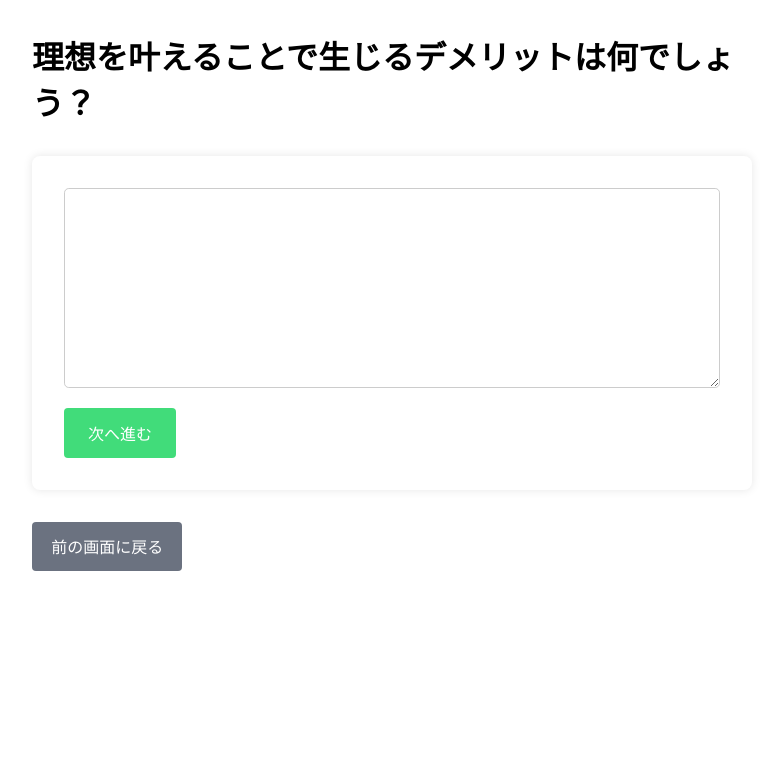
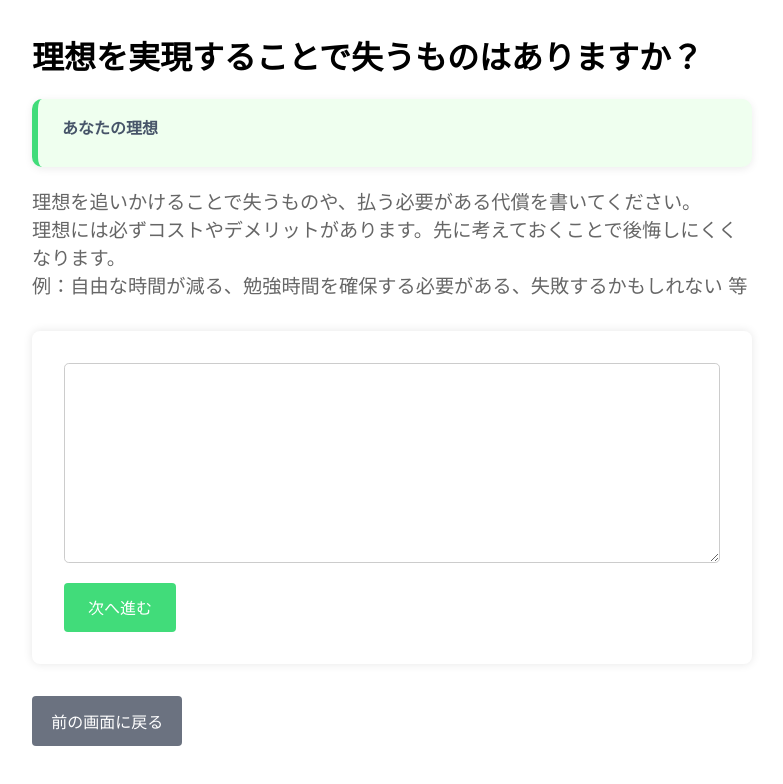
Before and after one commit to shige7ga/do-within-24, a React (Vite) app: page /drawbacks in a window 1280 px wide. Shown: the top 784 px of the page, without its empty margins (248-1031 px from the left). Built offline with nearby package versions, Linux system fonts and the light colour scheme.

Commit message:
デメリット入力ページを調整

```diff
--- a/src/features/ideal/containers/DrawbacksFormContainer.tsx
+++ b/src/features/ideal/containers/DrawbacksFormContainer.tsx
@@ -24,7 +24,14 @@ export default function DrawbacksFormContainer() {
 
     return (
       <div className={styles.container}>
-        <h1>理想を叶えることで生じるデメリットは何でしょう？</h1>
+        <h1>理想を実現することで失うものはありますか？</h1>
+        <div className={styles.idealCard}>
+          <h2 className={styles.idealCardTitle}>あなたの理想</h2>
+          <p className={styles.idealCardContent}>
+            {idealData.context}
+          </p>
+        </div>
+        <p className={styles.description}>理想を追いかけることで失うものや、払う必要がある代償を書いてください。<br/>理想には必ずコストやデメリットがあります。先に考えておくことで後悔しにくくなります。<br/>例：自由な時間が減る、勉強時間を確保する必要がある、失敗するかもしれない 等</p>
         <TextareaForm
           fieldName="drawbacks"
           value={formData.drawbacks}
```
